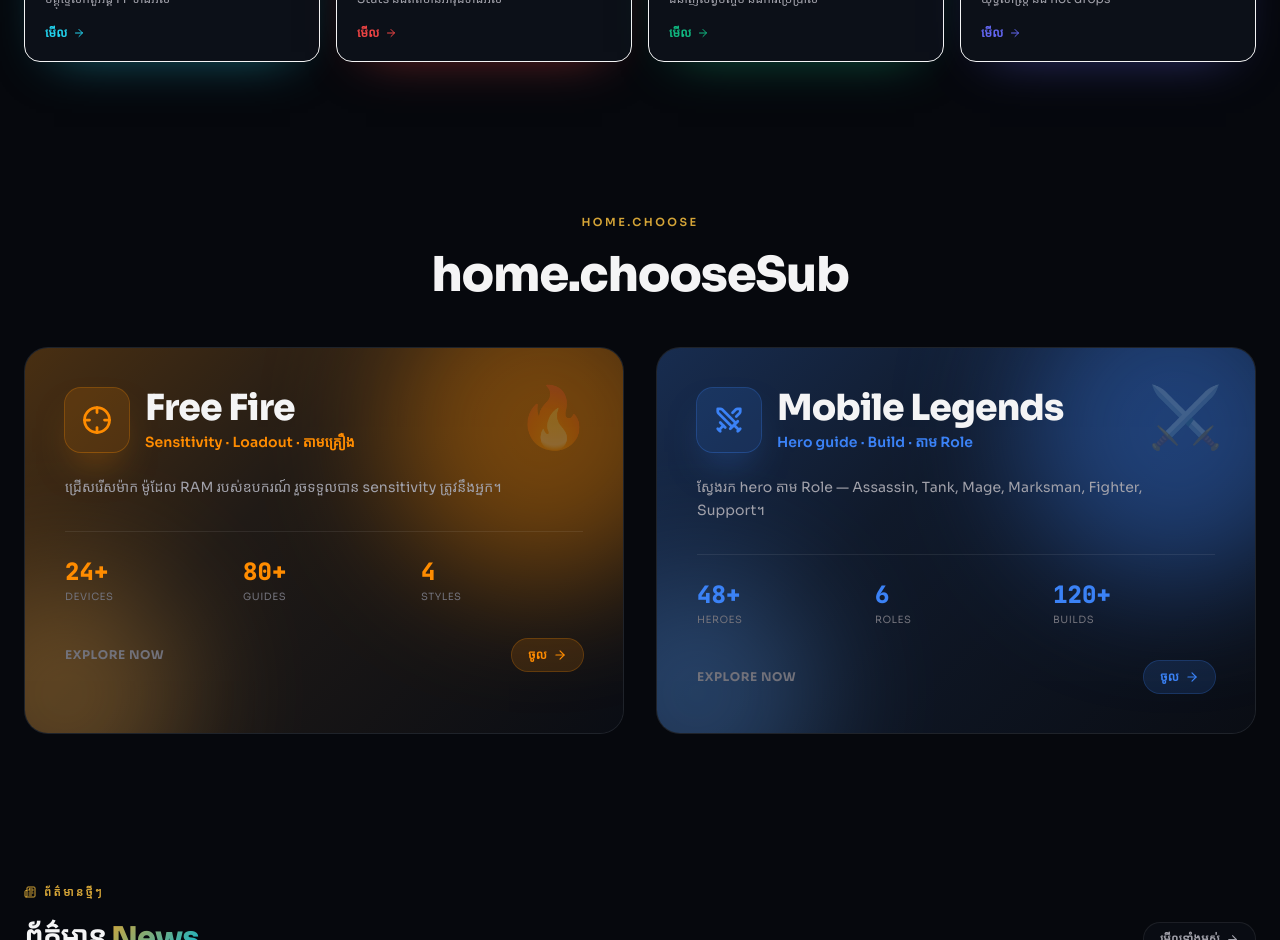
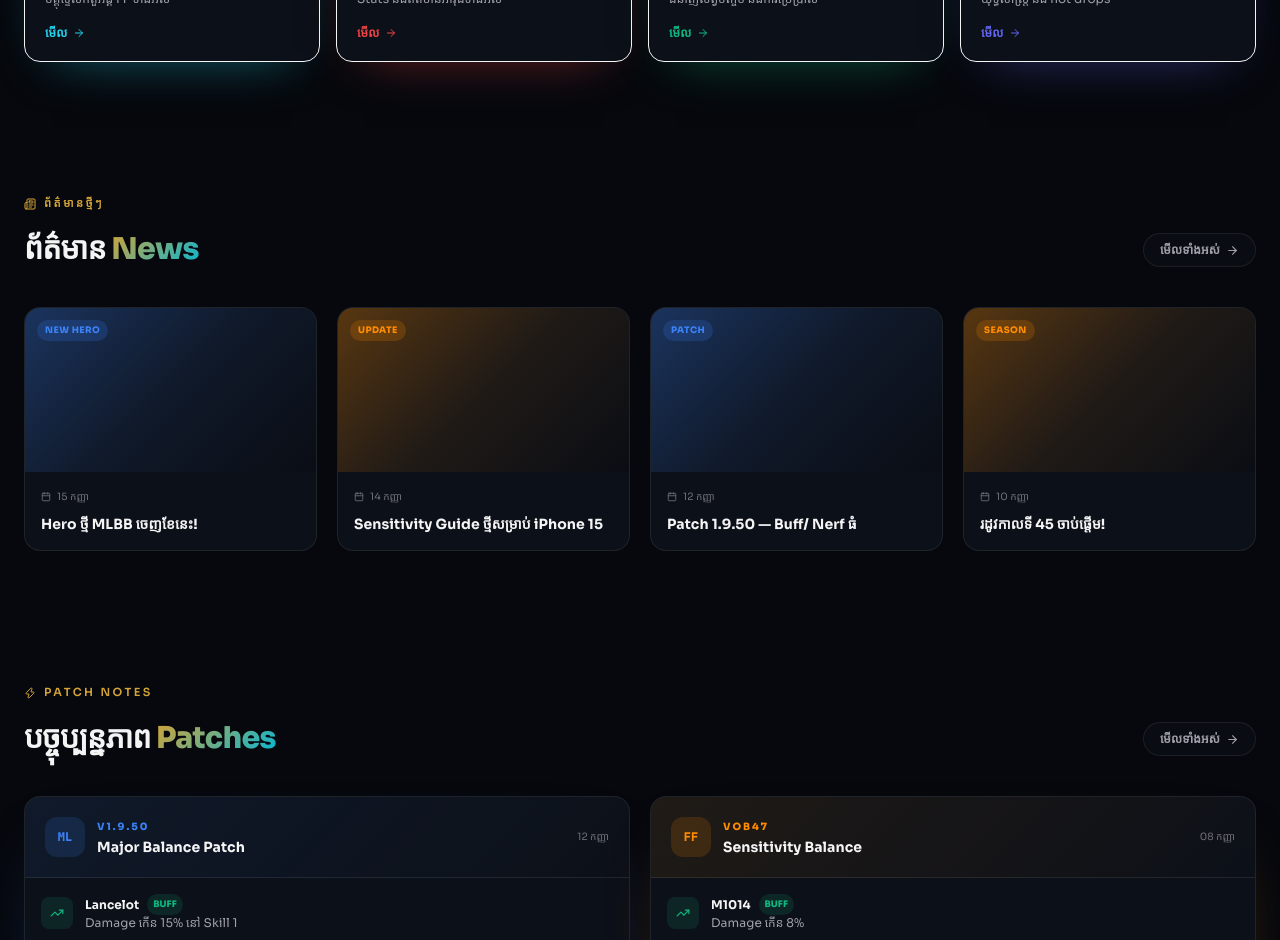
Before and after one commit to CyberNovaX01/CyberNovaX, a Next.js app: page / in a window 1280 px wide. Shown: the part 1860-2800 px from the top of the page. Built offline with nearby package versions, Linux system fonts and the light colour scheme; a web font is replaced by a local one.

Commit message:
Complete homepage redesign with all new sections

```diff
--- a/src/app/(site)/page.tsx
+++ b/src/app/(site)/page.tsx
@@ -10,7 +10,6 @@
 import { LiveStatsBar } from "@/components/LiveStatsBar";
 import { MetaTierPreview } from "@/components/MetaTierPreview";
 import { FeaturedGuides } from "@/components/FeaturedGuides";
-import { GameShowcase } from "@/components/GameShowcase";
 import { FadeIn } from "@/components/FadeIn";
 import { NEWS, PATCHES } from "@/lib/siteData";
 import { useLang } from "@/lib/i18n";
@@ -36,7 +35,6 @@
       <LiveStatsBar />
       <MetaTierPreview />
       <FeaturedGuides />
-      <GameShowcase onHoverMood={setMood} />
 
       {/* NEWS SECTION */}
       <section className="mx-auto max-w-7xl px-4 py-16 sm:px-6">
```
